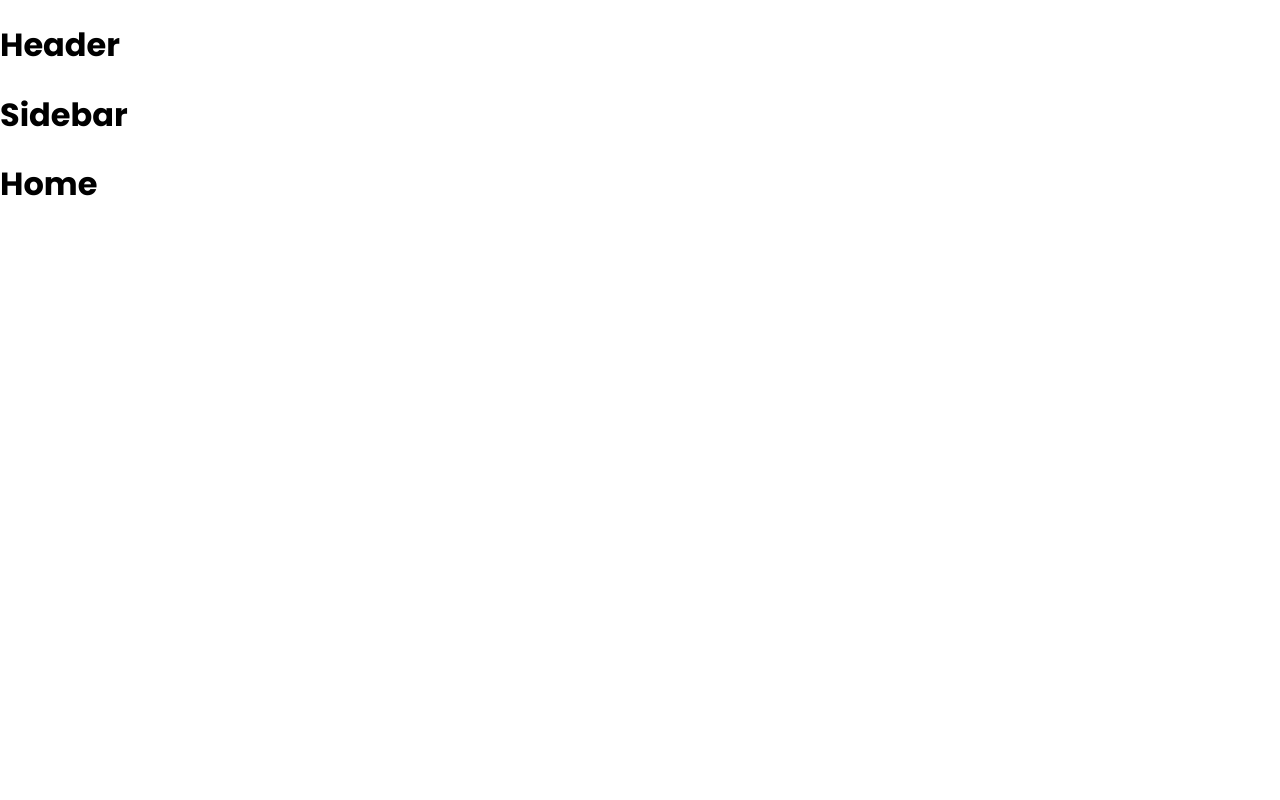
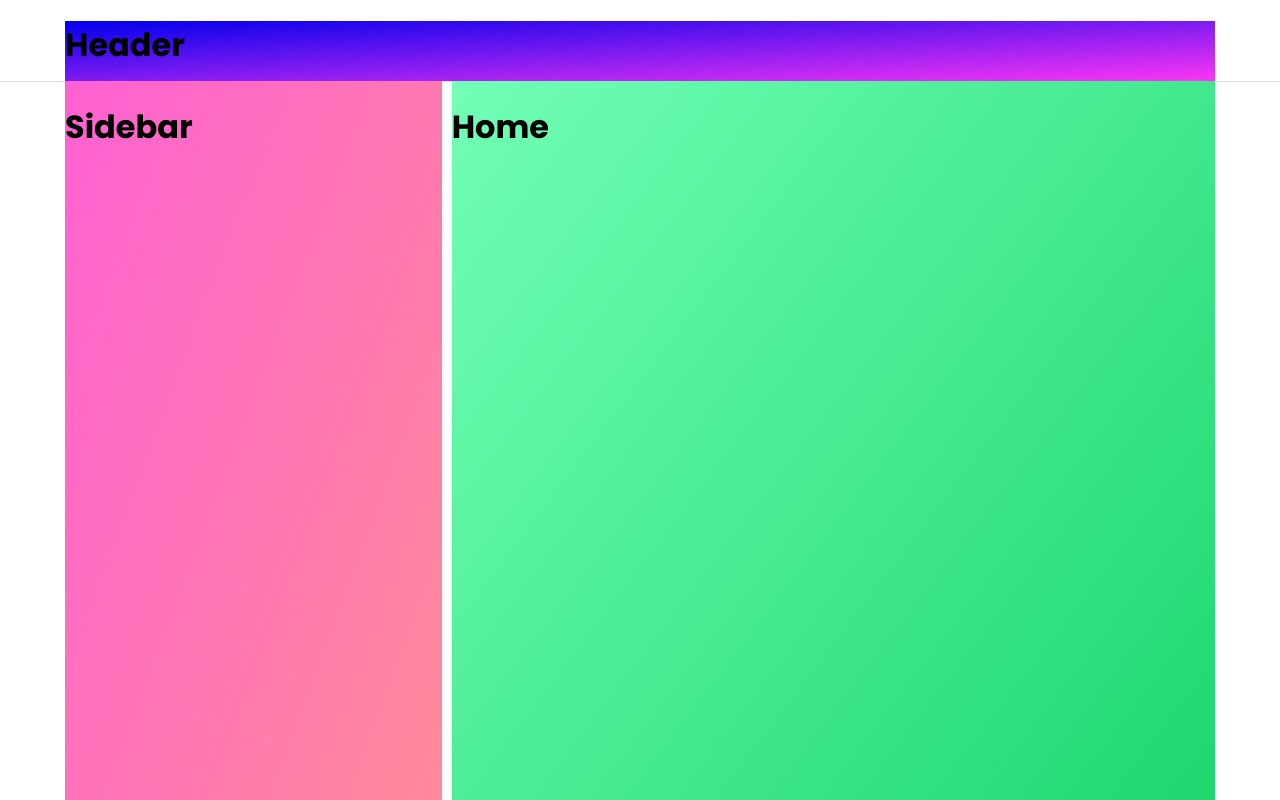
Before and after one commit to tanhoang1201/tiktok-ui, a React (Create React App) app: page / in a window 1280 px wide. Shown: the top 800 px of the page. Built offline with nearby package versions, Linux system fonts and the light colour scheme.

Commit message:
3. Dựng khung Layout mặc định

```diff
--- a/package.json
+++ b/package.json
@@ -6,6 +6,7 @@
     "@testing-library/jest-dom": "^5.16.5",
     "@testing-library/react": "^13.4.0",
     "@testing-library/user-event": "^13.5.0",
+    "classnames": "^2.3.2",
     "dom": "^0.0.3",
     "normalize.css": "^8.0.1",
     "react": "^18.2.0",
--- a/src/components/GlobalStyle/GlobalStyle.scss
+++ b/src/components/GlobalStyle/GlobalStyle.scss
@@ -1,8 +1,15 @@
 @import url('https://fonts.googleapis.com/css2?family=Poppins:wght@300;400;500;600;700&display=swap');
 @import 'normalize.css';
 
+:root {
+    --header-height: 60px;
+    --layout-width: 1150px;
+}
+
 * {
     box-sizing: border-box;
+    margin: 0;
+    padding: 0;
 }
 
 html {
--- /dev/null
+++ b/src/components/layout/DefaultLayout/DefaultLayout.module.scss
@@ -0,0 +1,18 @@
+// .wrapper {
+//     width: 1150px;
+//     margin: auto;
+// }
+
+.container {
+    display: grid;
+    width: var(--layout-width);
+    margin: auto;
+    grid-template-columns: repeat(6, 1fr);
+    gap: 10px;
+    min-height: 1000px;
+}
+
+.content {
+    grid-column: span 4;
+    background-image: linear-gradient(to bottom right, #72ffb6, #10d164);
+}
--- /dev/null
+++ b/src/components/layout/DefaultLayout/Sidebar/Sidebar.module.scss
@@ -0,0 +1,4 @@
+.sidebar {
+    background-image: linear-gradient(to bottom right, #ff61d2, #fe9090);
+    grid-column: span 2;
+}
--- a/src/components/layout/DefaultLayout/Sidebar/index.js
+++ b/src/components/layout/DefaultLayout/Sidebar/index.js
@@ -1,5 +1,13 @@
+import style from './Sidebar.module.scss';
+import classNames from 'classnames/bind';
+
+const cx = classNames.bind(style);
 function Sidebar() {
-    return <h1>Sidebar</h1>;
+    return (
+        <div className={cx('sidebar')}>
+            <h1>Sidebar</h1>
+        </div>
+    );
 }
 
 export default Sidebar;
--- a/src/components/layout/DefaultLayout/index.js
+++ b/src/components/layout/DefaultLayout/index.js
@@ -1,15 +1,20 @@
-import Header from '../component/Home';
+import Header from '../component/Header';
 import Sidebar from './Sidebar';
+import style from './DefaultLayout.module.scss';
+import classNames from 'classnames/bind';
+import { Fragment } from 'react';
+
+const cx = classNames.bind(style);
 
 function DefaultLayout({ children }) {
     return (
-        <div>
+        <Fragment>
             <Header />
-            <div className="container">
+            <div className={cx('container')}>
                 <Sidebar />
-                <div className="content">{children}</div>
+                <div className={cx('content')}>{children}</div>
             </div>
-        </div>
+        </Fragment>
     );
 }
 
--- a/src/components/layout/HeaderOnly/index.js
+++ b/src/components/layout/HeaderOnly/index.js
@@ -1,4 +1,4 @@
-import Header from '../component/Home';
+import Header from '../component/Header';
 
 function HeaderOnly({ children }) {
     return (
--- /dev/null
+++ b/src/components/layout/component/Header/Header.module.scss
@@ -0,0 +1,10 @@
+.wrapper {
+    box-shadow: 0px 1px 1px rgb(0 0 0 / 12%);
+}
+
+.header {
+    height: var(--header-height);
+    width: var(--layout-width);
+    margin: auto;
+    background-image: linear-gradient(to bottom right, #0100ec, #fb36f4);
+}
--- /dev/null
+++ b/src/components/layout/component/Header/index.js
@@ -0,0 +1,15 @@
+import style from './Header.module.scss';
+import classNames from 'classnames/bind';
+
+const cx = classNames.bind(style);
+function Header() {
+    return (
+        <div className={cx('wrapper')}>
+            <header className={cx('header')}>
+                <h1>Header</h1>
+            </header>
+        </div>
+    );
+}
+
+export default Header;
--- a/src/components/layout/component/Home/index.js
+++ /dev/null
@@ -1,5 +0,0 @@
-function Header() {
-    return <h1>Header</h1>;
-}
-
-export default Header;
```
Also changed, not shown: 1 other file (tests, documents, lock files or other folders).
